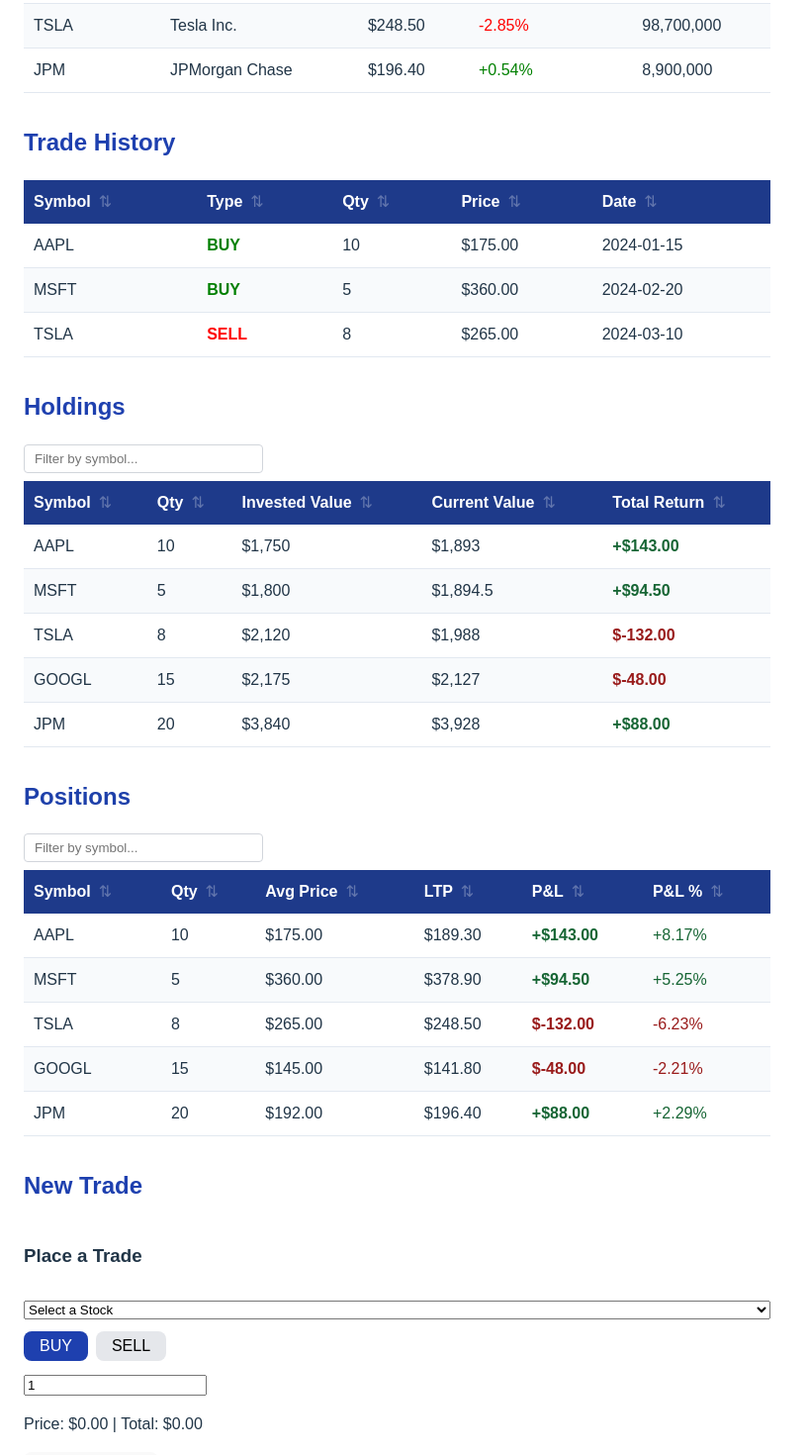
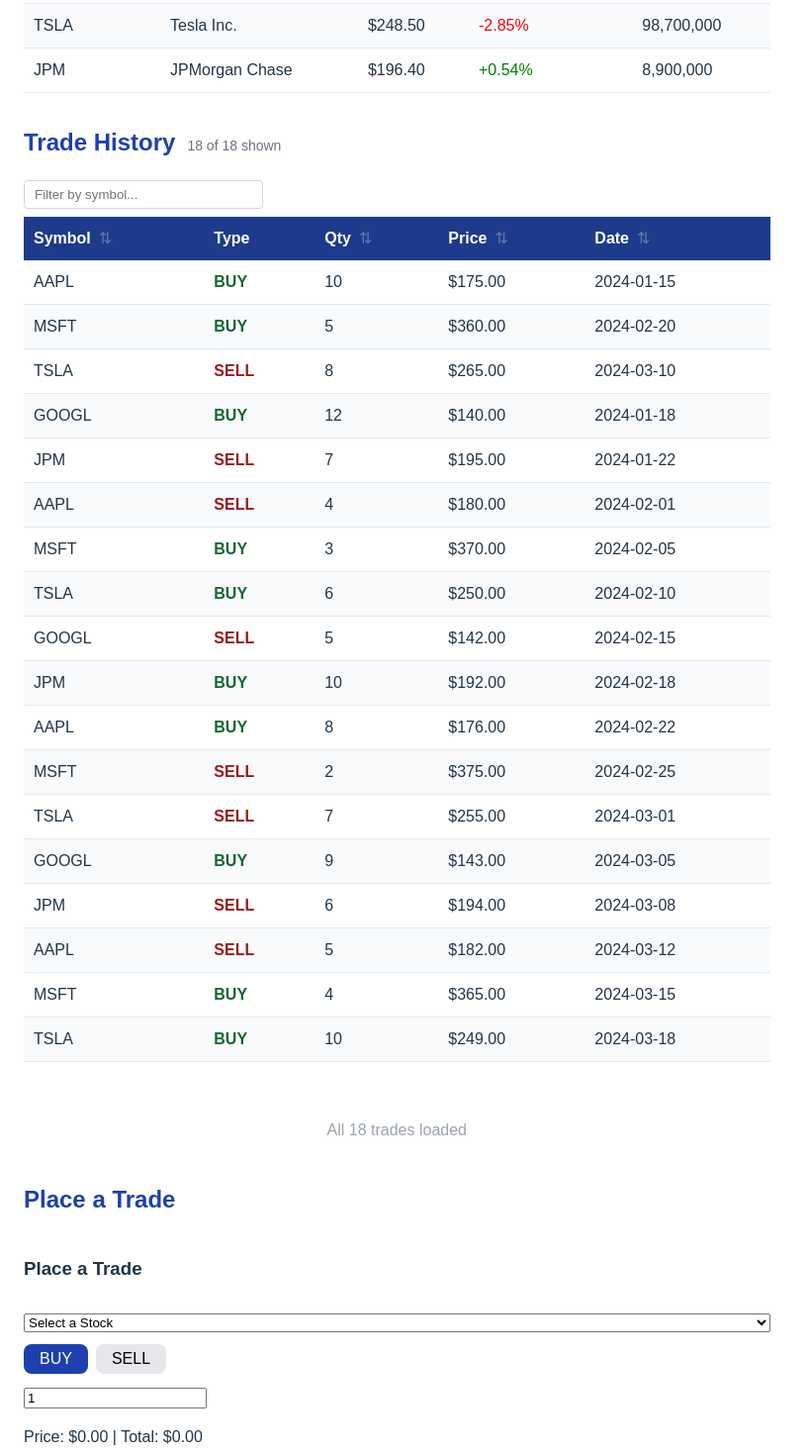
Before and after one commit to Adityaa112/week2day1, a React (Vite) app: page / in a window 1280 px wide. Shown: the part 1260-2730 px from the top of the page at 99% size, without its empty margins (0-818 px from the left). Built offline with nearby package versions, Linux system fonts and the light colour scheme.

Commit message:
useInfiniteScroll, Trade Feature

```diff
--- a/src/App.tsx
+++ b/src/App.tsx
@@ -12,6 +12,7 @@
 import SearchBar from './components/SearchBar';
 import DataTable from './components/DataTable';
 import TradeForm from './components/TradeForm';
+import TradeFeature from './features/trades/TradeFeature'; // NEW
 
 function App() {
   const [selectedStock, setSelectedStock] = useState<Stock | null>(null);
@@ -84,20 +85,12 @@
         ]}
       />
 
-      {/* Trade History Table */}
-      <h2 style={{ color: '#1E40AF' }}>Trade History</h2>
-      <DataTable<Trade>
-        data={tradeHistory}
-        rowKey='id'
-        columns={[
-          { key: 'symbol', header: 'Symbol', sortable: true },
-          { key: 'type', header: 'Type', sortable: true,
-            render: v => <strong style={{ color: v === 'BUY' ? 'green' : 'red' }}>{String(v)}</strong> },
-          { key: 'quantity', header: 'Qty', sortable: true },
-          { key: 'price', header: 'Price', sortable: true,
-            render: v => `$${Number(v).toFixed(2)}` },
-          { key: 'date', header: 'Date', sortable: true },
-        ]}
+      {/* Trade History Feature with Infinite Scroll */}
+      <TradeFeature
+        tradeHistory={tradeHistory}
+        stocks={stocks}
+        selectedStock={selectedStock}
+        onSubmitTrade={handleNewTrade}
       />
 
       <h2 style={{ color: '#1E40AF' }}>Holdings</h2>
--- a/src/data/stockData.ts
+++ b/src/data/stockData.ts
@@ -45,6 +45,21 @@
         id: 't3', stockId: '4', symbol: 'TSLA', type: 'SELL',
         quantity: 8, price: 265.00, date: '2024-03-10'
     },
+    { id: 't4', stockId: '2', symbol: 'GOOGL', type: 'BUY', quantity: 12, price: 140.00, date: '2024-01-18' },
+    { id: 't5', stockId: '5', symbol: 'JPM', type: 'SELL', quantity: 7, price: 195.00, date: '2024-01-22' },
+    { id: 't6', stockId: '1', symbol: 'AAPL', type: 'SELL', quantity: 4, price: 180.00, date: '2024-02-01' },
+    { id: 't7', stockId: '3', symbol: 'MSFT', type: 'BUY', quantity: 3, price: 370.00, date: '2024-02-05' },
+    { id: 't8', stockId: '4', symbol: 'TSLA', type: 'BUY', quantity: 6, price: 250.00, date: '2024-02-10' },
+    { id: 't9', stockId: '2', symbol: 'GOOGL', type: 'SELL', quantity: 5, price: 142.00, date: '2024-02-15' },
+    { id: 't10', stockId: '5', symbol: 'JPM', type: 'BUY', quantity: 10, price: 192.00, date: '2024-02-18' },
+    { id: 't11', stockId: '1', symbol: 'AAPL', type: 'BUY', quantity: 8, price: 176.00, date: '2024-02-22' },
+    { id: 't12', stockId: '3', symbol: 'MSFT', type: 'SELL', quantity: 2, price: 375.00, date: '2024-02-25' },
+    { id: 't13', stockId: '4', symbol: 'TSLA', type: 'SELL', quantity: 7, price: 255.00, date: '2024-03-01' },
+    { id: 't14', stockId: '2', symbol: 'GOOGL', type: 'BUY', quantity: 9, price: 143.00, date: '2024-03-05' },
+    { id: 't15', stockId: '5', symbol: 'JPM', type: 'SELL', quantity: 6, price: 194.00, date: '2024-03-08' },
+    { id: 't16', stockId: '1', symbol: 'AAPL', type: 'SELL', quantity: 5, price: 182.00, date: '2024-03-12' },
+    { id: 't17', stockId: '3', symbol: 'MSFT', type: 'BUY', quantity: 4, price: 365.00, date: '2024-03-15' },
+    { id: 't18', stockId: '4', symbol: 'TSLA', type: 'BUY', quantity: 10, price: 249.00, date: '2024-03-18' },
 ];
 
 export const holdings: Holding[] = [
--- /dev/null
+++ b/src/features/trades/TradeFeature.tsx
@@ -0,0 +1,82 @@
+import React from 'react';
+import type { Trade, Stock } from '../../types/stock.types';
+import DataTable          from '../../components/DataTable';
+import TradeForm          from '../../components/TradeForm';
+import useInfiniteScroll  from '../../hooks/useInfiniteScroll'; // NEW
+
+type NewTradeInput = Omit<Trade, 'id' | 'date'>;
+
+interface TradeFeatureProps {
+  tradeHistory:  Trade[];
+  stocks:        Stock[];
+  selectedStock: Stock | null;
+  onSubmitTrade: (input: NewTradeInput) => void;
+}
+
+const TradeFeature: React.FC<TradeFeatureProps> = ({
+  tradeHistory,
+  stocks,
+  selectedStock,
+  onSubmitTrade,
+}) => {
+
+  // NEW: get the slice of items + ref + flag from the hook
+  const { visibleItems, bottomRef, hasMore } = useInfiniteScroll(tradeHistory, 10);
+
+  return (
+    <>
+      <h2 style={{ color: '#1E40AF', marginTop: 32 }}>
+        Trade History
+        <span style={{ fontSize: 14, fontWeight: 'normal', color: '#6B7280', marginLeft: 12 }}>
+          {visibleItems.length} of {tradeHistory.length} shown
+        </span>
+      </h2>
+
+      {/* data={visibleItems} is the only change inside DataTable */}
+      <DataTable<Trade>
+        data={visibleItems}
+        rowKey="id"
+        filterKey="symbol"
+        columns={[
+          { key: 'symbol',   header: 'Symbol',  sortable: true },
+          { key: 'type',     header: 'Type',
+            render: function(value) {
+              const colour = value === 'BUY' ? '#166534' : '#991B1B';
+              return <strong style={{ color: colour }}>{String(value)}</strong>;
+            }
+          },
+          { key: 'quantity', header: 'Qty',   sortable: true },
+          { key: 'price',    header: 'Price', sortable: true,
+            render: function(value) { return '$' + Number(value).toFixed(2); }
+          },
+          { key: 'date',     header: 'Date',  sortable: true },
+        ]}
+      />
+
+      {/* NEW: the sentinel div — observer watches this */}
+      <div ref={bottomRef} style={{ height: 1 }} />
+
+      {/* NEW: status messages */}
+      {hasMore && (
+        <p style={{ textAlign: 'center', color: '#6B7280', padding: '8px 0' }}>
+          Scroll down to see more trades...
+        </p>
+      )}
+      {hasMore === false && tradeHistory.length > 0 && (
+        <p style={{ textAlign: 'center', color: '#9CA3AF', padding: '8px 0' }}>
+          All {tradeHistory.length} trades loaded
+        </p>
+      )}
+
+      {/* Trade form is unchanged */}
+      <h2 style={{ color: '#1E40AF', marginTop: 32 }}>Place a Trade</h2>
+      <TradeForm
+        stocks={stocks}
+        onSubmitTrade={onSubmitTrade}
+        initialValues={selectedStock ?? {}}
+      />
+    </>
+  );
+};
+
+export default TradeFeature;
--- /dev/null
+++ b/src/hooks/useInfiniteScroll.ts
@@ -0,0 +1,41 @@
+import { useState, useEffect,useRef, useCallback} from "react";
+
+function useInfiniteScroll<T>(items : T[],batchSize=10){
+
+    const [visibleCount, setVisibleCount] = useState(batchSize);
+    const bottomRef = useRef<HTMLDivElement>(null);
+
+    const loadMore = useCallback( function() {
+        setVisibleCount(function(currentCount){
+            const nextCount = currentCount + batchSize;
+            if(nextCount > items.length){
+                return items.length;
+            }
+            return nextCount;
+        });
+    },[batchSize, items.length]);
+
+    useEffect(function() {
+        const bottomDiv = bottomRef.current;
+        if(bottomDiv == null) return;
+
+        const observer = new IntersectionObserver(function(entries){
+            const entry = entries[0];
+            if(entry.isIntersecting === true){
+                loadMore();
+            }
+
+    });
+        observer.observe(bottomDiv);
+        return function() {
+            observer.disconnect();
+        };
+    },[loadMore]);
+
+    const visibleItems = items.slice(0, visibleCount);
+    const hasMore = visibleCount < items.length;
+
+    return { visibleItems,  bottomRef, hasMore};
+}
+
+export default useInfiniteScroll;
```
